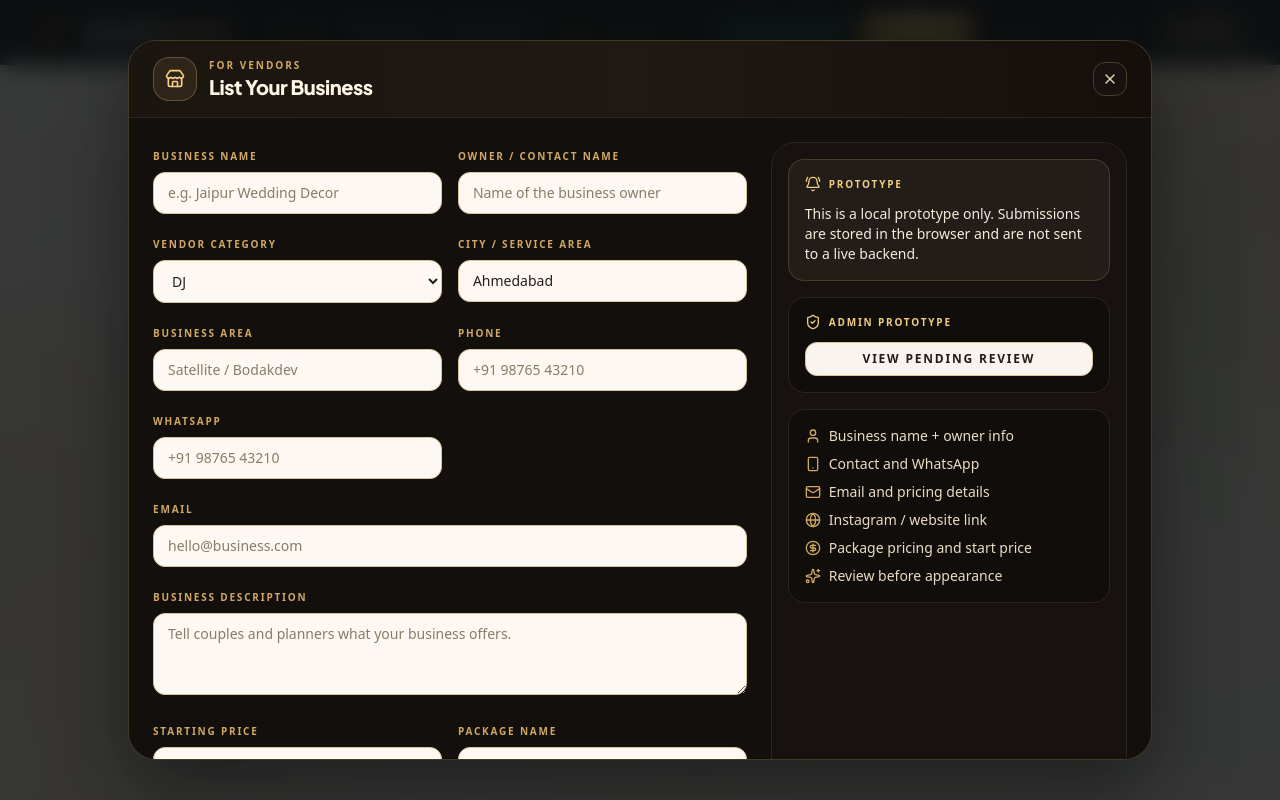
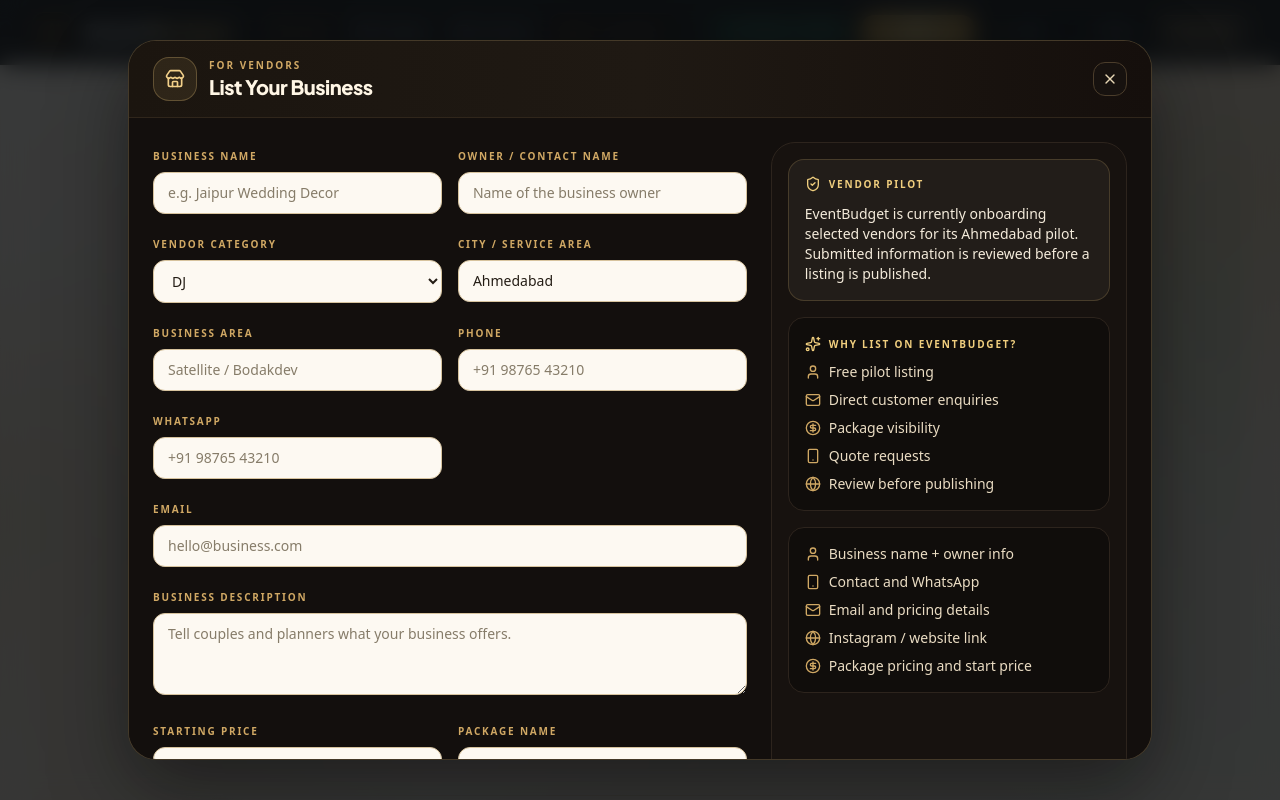
Before and after one commit to aivisionstudio2821-dot/eventbudget, a React (Vite) app: page / in a window 1280 px wide. Both pictures are taken after a click on the button "For Vendors". Shown: the top 800 px of the page. Built offline with nearby package versions, Linux system fonts and the light colour scheme.

Commit message:
Add files via upload

```diff
--- a/src/components/eventForm/CreateEventModal.tsx
+++ b/src/components/eventForm/CreateEventModal.tsx
@@ -511,7 +511,7 @@
                 </p>
               ) : (
                 <p className="mt-2 text-[11px] text-[#918572]">
-                  Current prototype pricing is focused on Ahmedabad.
+                  Current event planning pricing is focused on Ahmedabad.
                 </p>
               )}
             </div>
--- a/src/components/planners/FoodMenuBuilder.tsx
+++ b/src/components/planners/FoodMenuBuilder.tsx
@@ -223,7 +223,7 @@
           </p>
 
           <p className="mt-0.5 text-[11px] leading-relaxed text-[#80705c]">
-            These values are prototype estimates for early event planning.
+            These values are early planning estimates for budgeting.
             Actual vendor quotations may vary depending on date, location,
             quantity, menu customization and service requirements.
           </p>
--- a/src/components/vendors/ProUpgradeModal.tsx
+++ b/src/components/vendors/ProUpgradeModal.tsx
@@ -91,7 +91,7 @@
               onClick={onActivateDeveloperMode}
               className="flex-1 rounded-2xl bg-gradient-to-r from-[#c89542] via-[#f0d890] to-[#c89542] px-4 py-3 text-sm font-black text-[#1b140e] shadow-[0_10px_30px_rgba(192,144,67,0.35)] transition hover:brightness-110 active:scale-[0.99]"
             >
-              Try PRO (Developer Mode)
+              Unlock PRO Demo
             </button>
 
             <button
--- a/src/components/vendors/VendorOnboardingModal.tsx
+++ b/src/components/vendors/VendorOnboardingModal.tsx
@@ -1,10 +1,9 @@
-import React, { useMemo, useState } from 'react';
+import React, { useState } from 'react';
 import {
   X,
   CheckCircle2,
   Store,
   User,
-  BellRing,
   Mail,
   Smartphone,
   Globe,
@@ -56,9 +55,6 @@
 export const VendorOnboardingModal: React.FC<VendorOnboardingModalProps> = ({ isOpen, onClose }) => {
   const [form, setForm] = useState(createEmptyForm());
   const [isSubmitted, setIsSubmitted] = useState(false);
-  const [isReviewVisible, setIsReviewVisible] = useState(false);
-
-  const pendingVendors = useMemo(() => getStoredVendorApplications().filter((entry) => entry.status === 'pending'), []);
 
   if (!isOpen) return null;
 
@@ -86,19 +82,7 @@
     const existing = getStoredVendorApplications();
     saveVendorApplications([submission, ...existing]);
     setIsSubmitted(true);
-    setIsReviewVisible(true);
     setForm(createEmptyForm());
-  };
-
-  const handleToggleReview = () => {
-    setIsReviewVisible((prev) => !prev);
-  };
-
-  const handleDecision = (vendorId: string, status: 'approved' | 'rejected') => {
-    const all = getStoredVendorApplications();
-    const updated = all.map((entry) => (entry.id === vendorId ? { ...entry, status } : entry));
-    saveVendorApplications(updated);
-    setIsReviewVisible((prev) => !prev);
   };
 
   return (
@@ -313,71 +297,33 @@
                 Submit for Review
               </button>
             </div>
+
+            <p className="text-[11px] text-[#d8c5a2]">
+              During this pilot, submission data is stored on this device.
+            </p>
           </form>
 
           <aside className="space-y-4 rounded-[24px] border border-[#2d241d] bg-[#17120f] p-4">
             <div className="rounded-2xl border border-[#d9b770]/20 bg-[#f6e9cd]/5 p-4">
               <div className="mb-3 flex items-center gap-2 text-[#f0ce7e]">
-                <BellRing className="h-4 w-4" />
-                <span className="text-[10px] font-black uppercase tracking-[0.18em]">Prototype</span>
+                <ShieldCheck className="h-4 w-4" />
+                <span className="text-[10px] font-black uppercase tracking-[0.18em]">Vendor Pilot</span>
               </div>
               <p className="text-sm text-[#f4ebdb]">
-                This is a local prototype only. Submissions are stored in the browser and are not sent to a live backend.
+                EventBudget is currently onboarding selected vendors for its Ahmedabad pilot. Submitted information is reviewed before a listing is published.
               </p>
             </div>
 
-            <div className="rounded-2xl border border-[#2d241d] bg-[#100d0b] p-4">
-              <div className="mb-3 flex items-center gap-2 text-[#f0ce7e]">
-                <ShieldCheck className="h-4 w-4" />
-                <span className="text-[10px] font-black uppercase tracking-[0.18em]">Admin prototype</span>
+            <div className="space-y-2 rounded-2xl border border-[#2d241d] bg-[#100d0b] p-4 text-sm text-[#eadcc3]">
+              <div className="mb-2 flex items-center gap-2 text-[#f0ce7e]">
+                <Sparkles className="h-4 w-4" />
+                <span className="text-[10px] font-black uppercase tracking-[0.18em]">Why list on EventBudget?</span>
               </div>
-
-              <button
-                type="button"
-                onClick={handleToggleReview}
-                className="w-full rounded-xl border border-[#d7c39e] bg-[#f9f4ee] px-3 py-2 text-xs font-black uppercase tracking-[0.15em] text-[#241d15]"
-              >
-                {isReviewVisible ? 'Hide Pending Review' : 'View Pending Review'}
-              </button>
-
-              {isReviewVisible && (
-                <div className="mt-3 space-y-3">
-                  {pendingVendors.length === 0 ? (
-                    <p className="text-xs text-[#d7c39e]">No pending vendor applications yet.</p>
-                  ) : (
-                    pendingVendors.map((vendor) => (
-                      <div key={vendor.id} className="rounded-xl border border-[#d7c39e]/25 bg-[#201a14] p-3">
-                        <div className="flex items-center justify-between gap-2">
-                          <div>
-                            <p className="text-sm font-black text-[#fff5d6]">{vendor.businessName}</p>
-                            <p className="text-[10px] uppercase tracking-[0.15em] text-[#d0a864]">{vendor.category}</p>
-                          </div>
-                          <span className="rounded-full border border-[#f0ce7e]/30 bg-[#f0ce7e]/10 px-2 py-1 text-[9px] font-black uppercase tracking-[0.15em] text-[#f3d18a]">
-                            Pending Review
-                          </span>
-                        </div>
-
-                        <div className="mt-2 flex gap-2">
-                          <button
-                            type="button"
-                            onClick={() => handleDecision(vendor.id, 'approved')}
-                            className="flex-1 rounded-lg bg-[#d9b770]/20 px-2 py-2 text-[10px] font-black uppercase tracking-[0.12em] text-[#f5d999]"
-                          >
-                            Approve
-                          </button>
-                          <button
-                            type="button"
-                            onClick={() => handleDecision(vendor.id, 'rejected')}
-                            className="flex-1 rounded-lg bg-[#3a2a22] px-2 py-2 text-[10px] font-black uppercase tracking-[0.12em] text-[#f5c4a1]"
-                          >
-                            Reject
-                          </button>
-                        </div>
-                      </div>
-                    ))
-                  )}
-                </div>
-              )}
+              <p className="flex items-center gap-2"><User className="h-4 w-4 text-[#d0a864]" /> Free pilot listing</p>
+              <p className="flex items-center gap-2"><Mail className="h-4 w-4 text-[#d0a864]" /> Direct customer enquiries</p>
+              <p className="flex items-center gap-2"><CircleDollarSign className="h-4 w-4 text-[#d0a864]" /> Package visibility</p>
+              <p className="flex items-center gap-2"><Smartphone className="h-4 w-4 text-[#d0a864]" /> Quote requests</p>
+              <p className="flex items-center gap-2"><Globe className="h-4 w-4 text-[#d0a864]" /> Review before publishing</p>
             </div>
 
             <div className="space-y-2 rounded-2xl border border-[#2d241d] bg-[#100d0b] p-4 text-sm text-[#eadcc3]">
@@ -386,7 +332,6 @@
               <p className="flex items-center gap-2"><Mail className="h-4 w-4 text-[#d0a864]" /> Email and pricing details</p>
               <p className="flex items-center gap-2"><Globe className="h-4 w-4 text-[#d0a864]" /> Instagram / website link</p>
               <p className="flex items-center gap-2"><CircleDollarSign className="h-4 w-4 text-[#d0a864]" /> Package pricing and start price</p>
-              <p className="flex items-center gap-2"><Sparkles className="h-4 w-4 text-[#d0a864]" /> Review before appearance</p>
             </div>
           </aside>
         </div>
```
